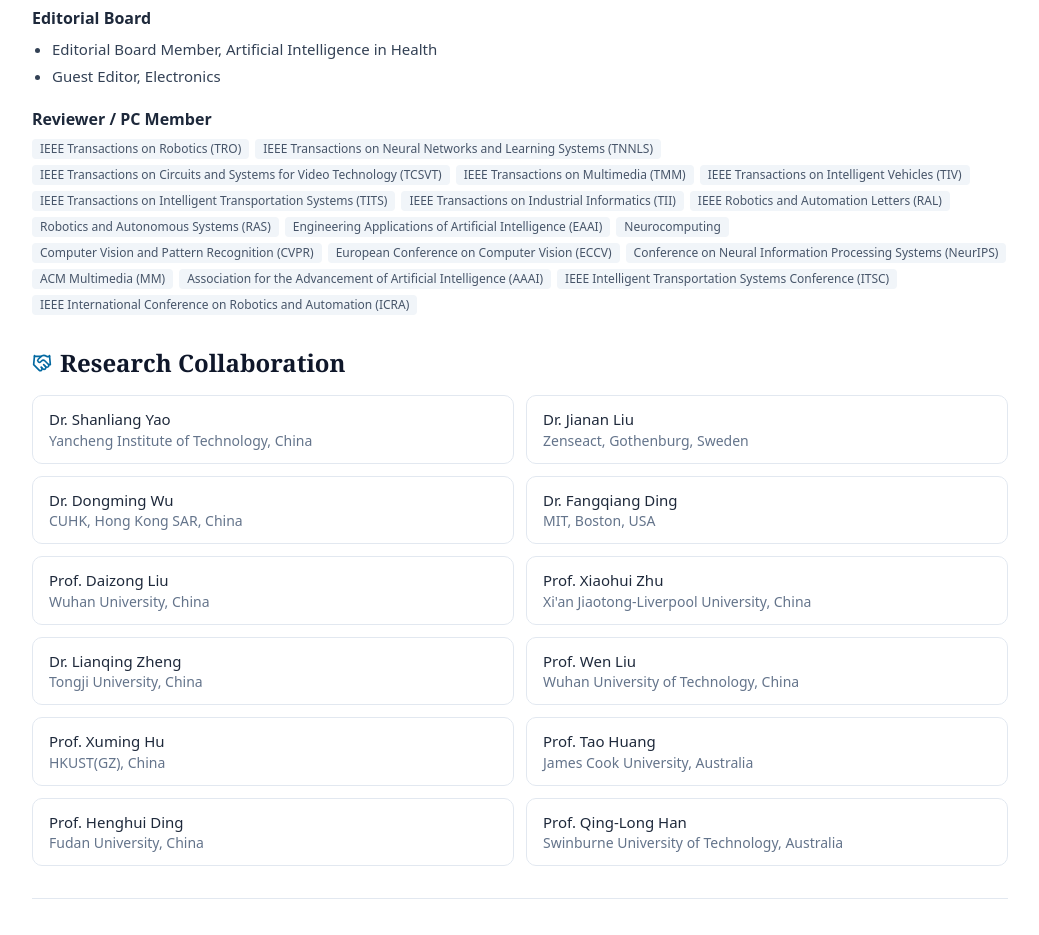
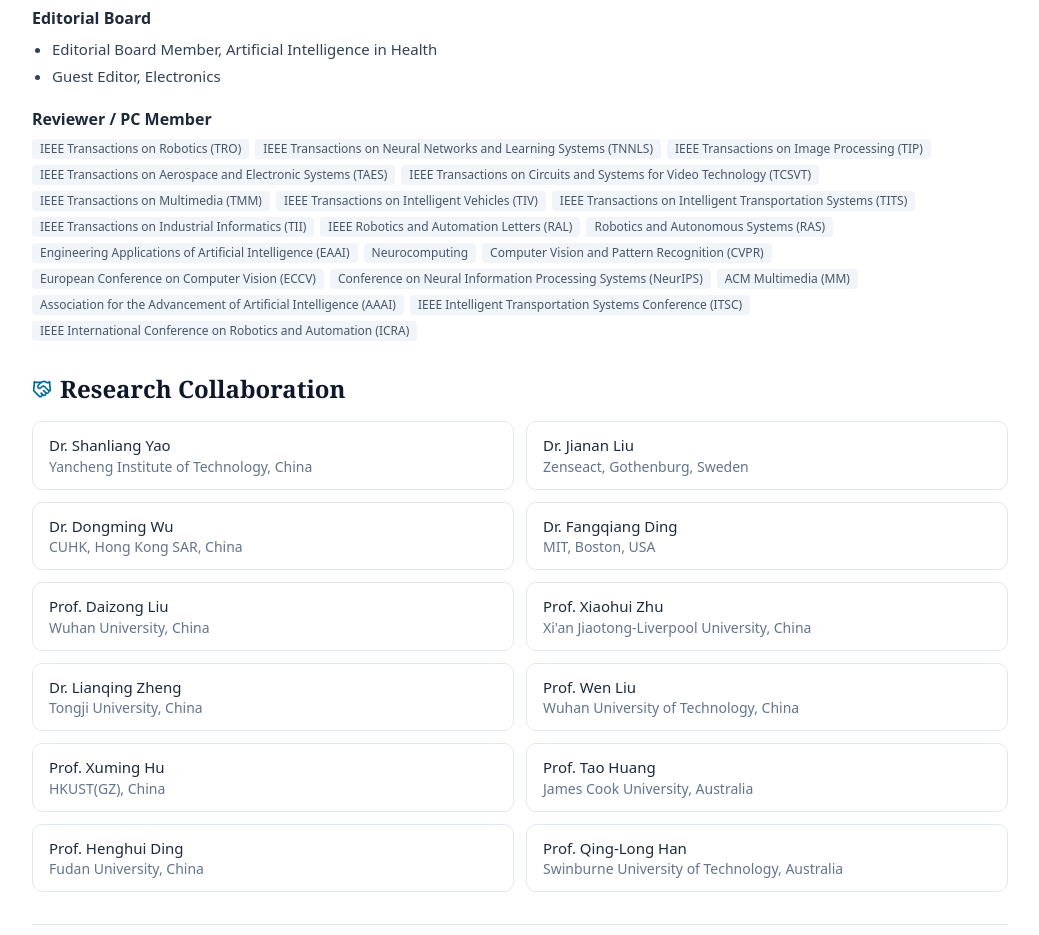
Before and after one commit to GuanRunwei/GuanRunwei.github.io, a React (Vite) app: page / in a window 1280 px wide. Shown: the part 4180-5115 px from the top of the page, without its empty margins (120-1159 px from the left). Built offline with nearby package versions, Linux system fonts and the light colour scheme; no server answers.

Commit message:
Add new reviewers to profile data

```diff
--- a/src/data/profile.ts
+++ b/src/data/profile.ts
@@ -109,6 +109,8 @@
   reviewer: [
     'IEEE Transactions on Robotics (TRO)',
     'IEEE Transactions on Neural Networks and Learning Systems (TNNLS)',
+    'IEEE Transactions on Image Processing (TIP)',
+    'IEEE Transactions on Aerospace and Electronic Systems (TAES)',
     'IEEE Transactions on Circuits and Systems for Video Technology (TCSVT)',
     'IEEE Transactions on Multimedia (TMM)',
     'IEEE Transactions on Intelligent Vehicles (TIV)',
```
